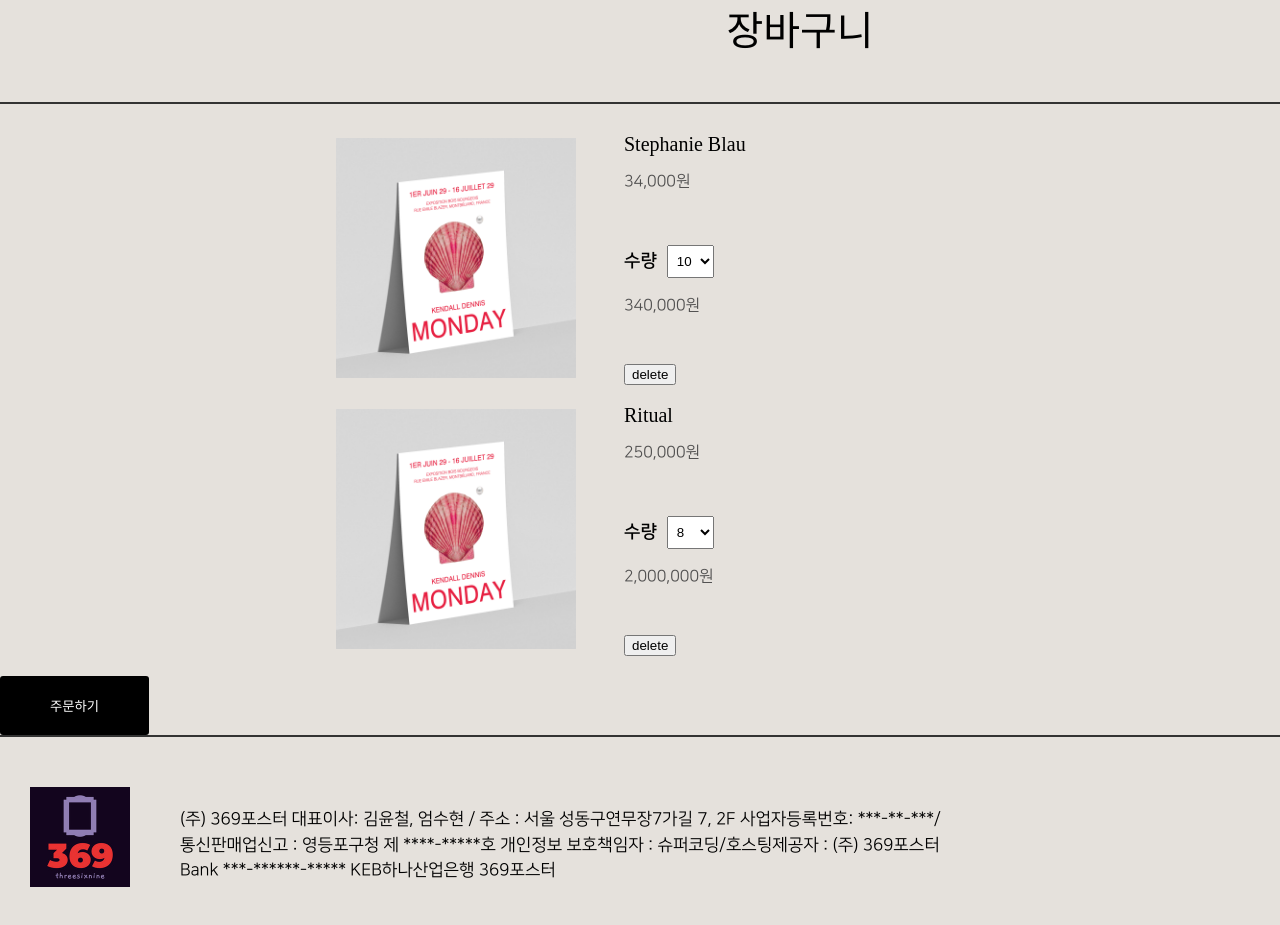
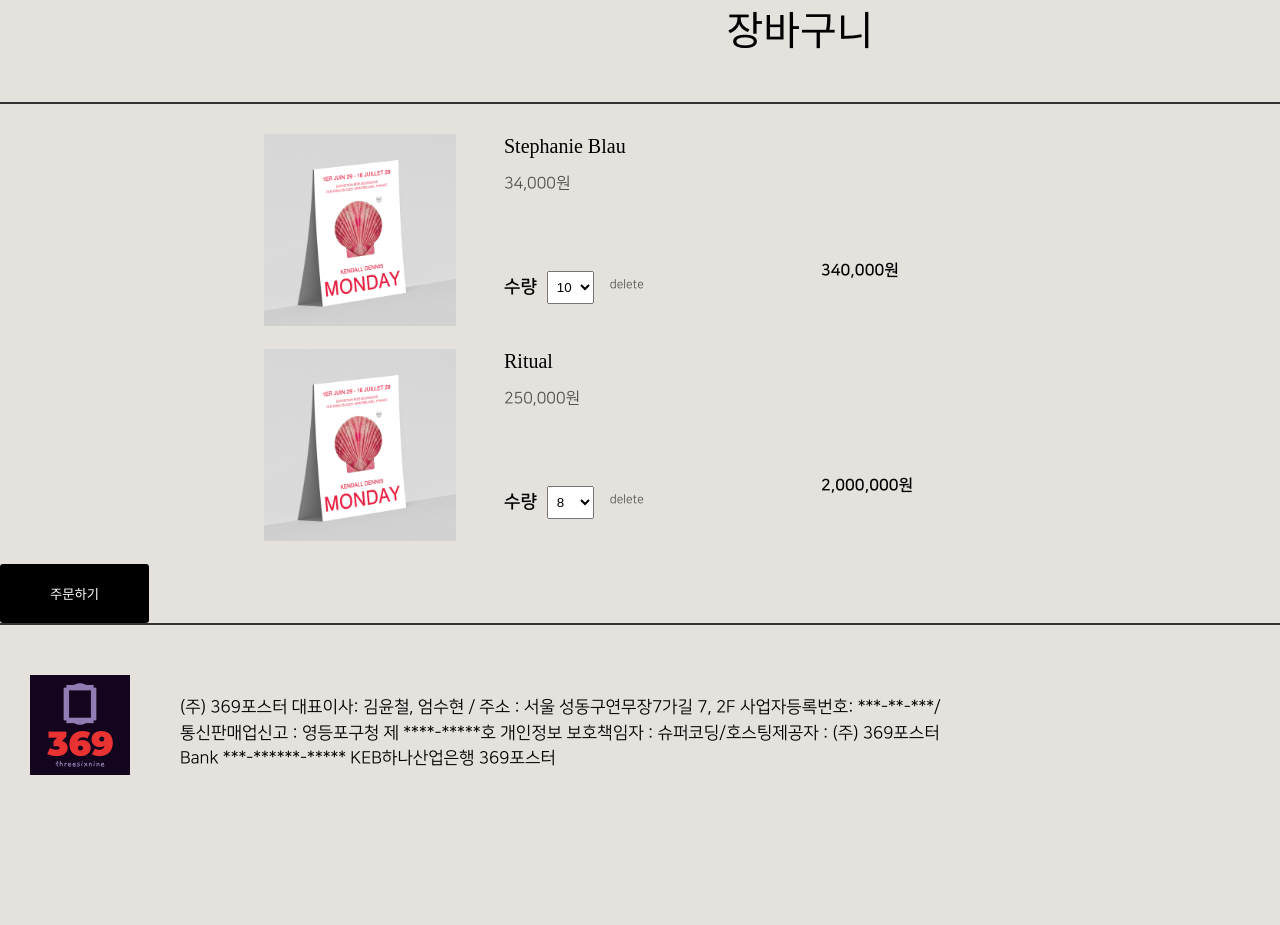
Before and after one commit to PosterShoppingMall/front, a React (Vite) app: page /cart in a window 1280 px wide. Shown: the part 1040-1965 px from the top of the page. After the commit the page ends 1865 px from the top, so only its background shows below. Built offline with nearby package versions, Linux system fonts and the light colour scheme; data requests are answered from the project's data file; a web font is replaced by a local one.

Commit message:
fix: 디자인 수정

```diff
--- a/src/page/cart/CartItem.jsx
+++ b/src/page/cart/CartItem.jsx
@@ -17,17 +17,22 @@ const CartItem = ({ id, name, price, count }) => {
       <CartItemImage>
         <img src={DetailBn01} alt="item-image" />
       </CartItemImage>
-      {/* name, price count amount button handler */}
       <CartItemInfo>
         <CartItemTitle>{name}</CartItemTitle>
         <CartItemPrice>{numberToFormattedPriceString(price)}</CartItemPrice>
 
-        <CartItemSelect id={id} count={count} />
-
-        <CartItemPrice>
-          {numberToFormattedPriceString(price * count)}
-        </CartItemPrice>
-        <button onClick={deleteButtonHandler}>delete</button>
+        <CartItemInfoFooter>
+          <CartItemSelect className="element" id={id} count={count} />
+          <CartDeleteItemButton
+            className="element"
+            onClick={deleteButtonHandler}
+          >
+            delete
+          </CartDeleteItemButton>
+          <CartItemTotalPrice className="element">
+            {numberToFormattedPriceString(price * count)}
+          </CartItemTotalPrice>
+        </CartItemInfoFooter>
       </CartItemInfo>
     </StyledCartItems>
   );
@@ -36,7 +41,7 @@ const CartItem = ({ id, name, price, count }) => {
 export default CartItem;
 
 export const StyledCartItems = styled.div`
-  width: 100%;
+  width: 80%;
   display: flex;
   align-items: center;
   justify-content: center;
@@ -44,15 +49,14 @@ export const StyledCartItems = styled.div`
   gap: 3rem;
 `;
 
-const CartItemInfo = styled.div`
-  width: 40%;
-`;
-
 const CartItemImage = styled.div`
   width: 15%;
   img {
     width: 100%;
   }
+`;
+const CartItemInfo = styled.div`
+  width: 40%;
 `;
 
 const CartItemTitle = styled.div`
@@ -66,3 +70,30 @@ const CartItemPrice = styled.div`
   padding: 20px 0 50px 0;
   color: #515050;
 `;
+const CartItemTotalPrice = styled(CartItemPrice)`
+  color: #000000;
+  font-weight: 700;
+`;
+
+const CartDeleteItemButton = styled.div`
+  cursor: pointer;
+  color: #515050;
+  font-family: "NanumSquare";
+  font-weight: 400;
+  font-size: 12px;
+
+  &:hover {
+    text-decoration: underline;
+  }
+`;
+
+const CartItemInfoFooter = styled.div`
+  display: flex;
+  align-items: center;
+  justify-content: flex-start;
+  gap: 1rem;
+
+  .element {
+    flex: 1;
+  }
+`;
```
